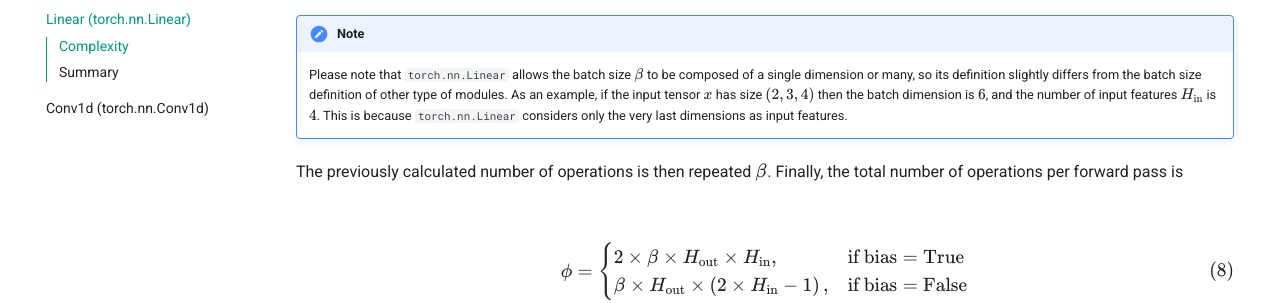
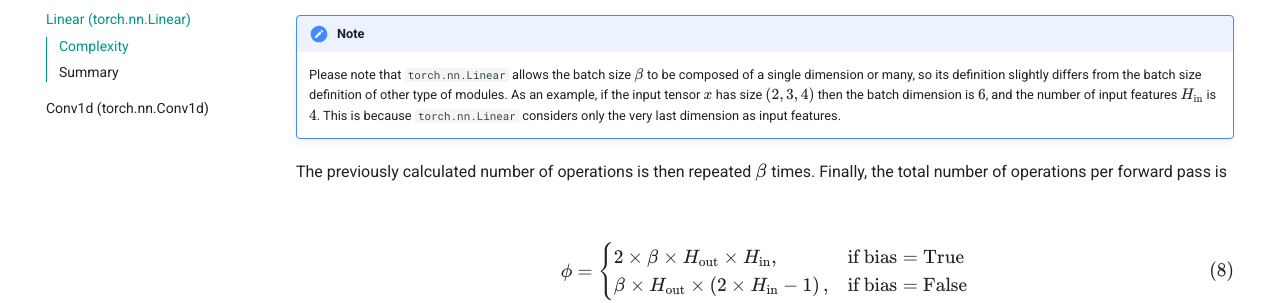
Before and after one commit to eagomez2/moduleprofiler, an MkDocs documentation site: the page built from docs/modules/linear.md, in a window 1280 px wide and 900 px high, scrolled down 1975 px. Shown: the part 152-455 px from the top of the window. Built offline with MkDocs 1.6.1 and Material for MkDocs 9.7.7, drawn with Linux system fonts in a browser that asks for light colours.

Commit message:
Fix linear complexity typos

```diff
--- a/docs/modules/linear.md
+++ b/docs/modules/linear.md
@@ -19,7 +19,7 @@ The weight tensor $A$ will apply a linear transformation or mapping to the input
 
 ## Complexity
 A linear module involves two tensor-tensor operations: one multiplication and one addition. In order to simplify the calculations,
-$x$ will be assumed to have size $\left(1, H_\text{in}\right)$. After computing the results, they will be expanded for higher dimensions. If $A$ is a rank-2 tensor of size $\left(H_\text{out}, H_\text{in}\right)$, then $A^T$ has size $\left(H_\text{in}, H_\text{out}\right)$. Then
+$x$ will be assumed to have size $\left(1, H_\text{in}\right)$. After computing the results, they will be expanded for higher dimensions. If $A$ is a rank-2 tensor of size $\left(H_\text{out}, H_\text{in}\right)$, then $A^T$ has size $\left(H_\text{in}, H_\text{out}\right)$. Therefore
 
 $$
 \begin{equation}
@@ -73,9 +73,9 @@ $$
 $$
 
 !!! note
-    Please note that `torch.nn.Linear` allows the batch size $\beta$ to be composed of a single dimension or many, so its definition slightly differs from the batch size definition of other type of modules. As an example, if the input tensor $x$ has size $\left(2, 3, 4\right)$ then the batch dimension is $6$, and the number of input features $H_\text{in}$ is $4$. This is because `torch.nn.Linear` considers only the very last dimensions as input features.
+    Please note that `torch.nn.Linear` allows the batch size $\beta$ to be composed of a single dimension or many, so its definition slightly differs from the batch size definition of other type of modules. As an example, if the input tensor $x$ has size $\left(2, 3, 4\right)$ then the batch dimension is $6$, and the number of input features $H_\text{in}$ is $4$. This is because `torch.nn.Linear` considers only the very last dimension as input features.
 
-The previously calculated number of operations is then repeated $\beta$. Finally, the total number of operations per forward pass is
+The previously calculated number of operations is then repeated $\beta$ times. Finally, the total number of operations per forward pass is
 
 $$
 \begin{equation}
```
